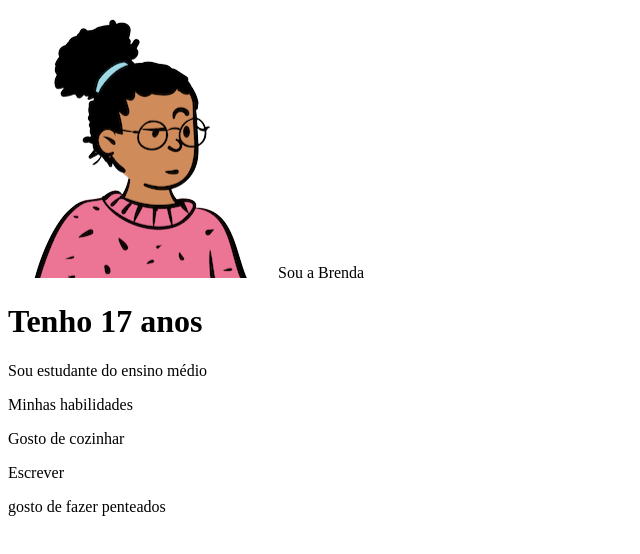
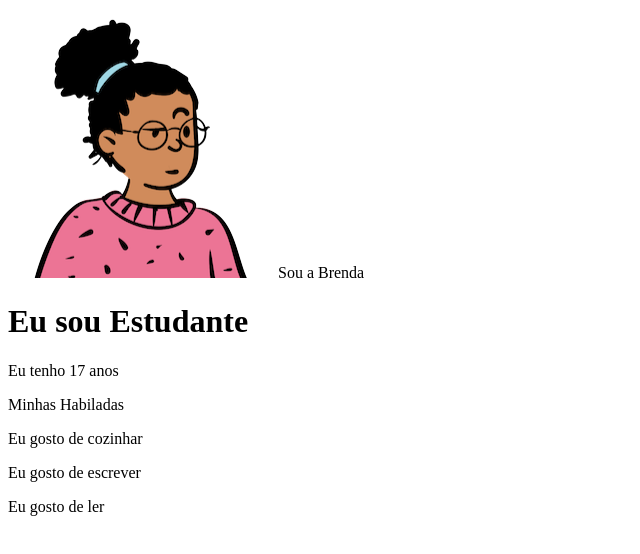
Before and after one commit to Brendamoraes1604/paginas-2I, a plain HTML site: page index.html in a window 1280 px wide. Shown: the whole page, without its empty margins (0-640 px from the left). Drawn offline with Linux system fonts and the light colour scheme.

Commit message:
hnsdhbrenda

```diff
--- a/index.html
+++ b/index.html
@@ -8,17 +8,16 @@
 </head>
 <body>
     <header class="container">
-
-    <img src="ING/avatar-perfil.png" alt="avatar-perfil"
-    <p >Sou a Brenda</p>
-    <h1>Tenho 17 anos</h1>
-    <p>Sou estudante do ensino médio</p>
-    <p>Minhas habilidades</p>
-    <div>
-        <p>Gosto de cozinhar</p>
-        <p>Escrever</p>
-        <p>gosto de fazer penteados</p>
-    </div>
-    </header>
+    <img src="ING/avatar-perfil.png" alt="avatar"
+<p>Sou a Brenda</p>
+<h1>Eu sou Estudante</h1>
+<p>Eu tenho 17 anos</p>
+<p>Minhas Habiladas</p>
+<div>
+    </p>Eu gosto de cozinhar</p>
+    <p>Eu gosto de escrever</p>
+    <p>Eu gosto de ler</p>
+<div>
+</header>
 </body>
 </html>
```
